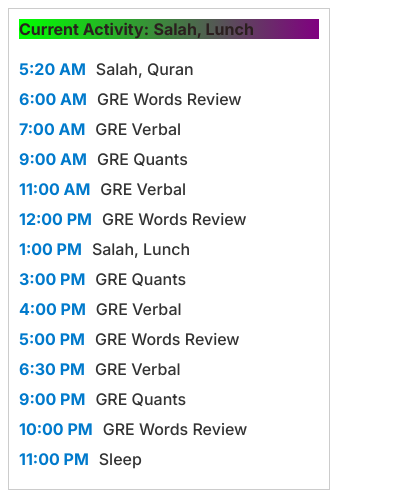
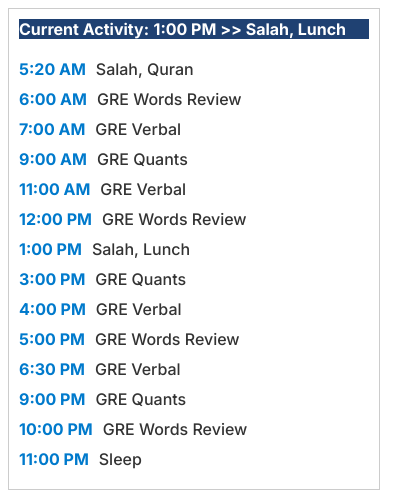
Before and after one commit to fahad9993/DailyRoutine, an Electron app: page index.html in a window 400 px wide. Drawn offline with Linux system fonts and the light colour scheme.

Commit message:
Update some formatting

```diff
--- a/widget.css
+++ b/widget.css
@@ -8,7 +8,7 @@
 }
 
 .widget-container {
-  width: 300px;
+  width: 350px;
   background-color: #fff;
   border: 1px solid #ccc;
   padding: 10px;
@@ -30,12 +30,8 @@
 }
 
 .current-activity {
-  background: linear-gradient(
-    to right,
-    #00ff00,
-    #800080
-  ); /* Green to Violet gradient */
-  color: rgb(43, 31, 31);
+  background: #1f4172;
+  color: rgb(255, 255, 255);
 }
 
 .all-activity {
--- a/widget.js
+++ b/widget.js
@@ -66,7 +66,7 @@
     const endTime = timeToTimestamp(entry.end);
 
     if (currentTime >= startTime && currentTime <= endTime) {
-      currentActivityText.textContent = entry.activity;
+      currentActivityText.textContent = entry.start + " >> " + entry.activity;
       return;
     }
   }
```
